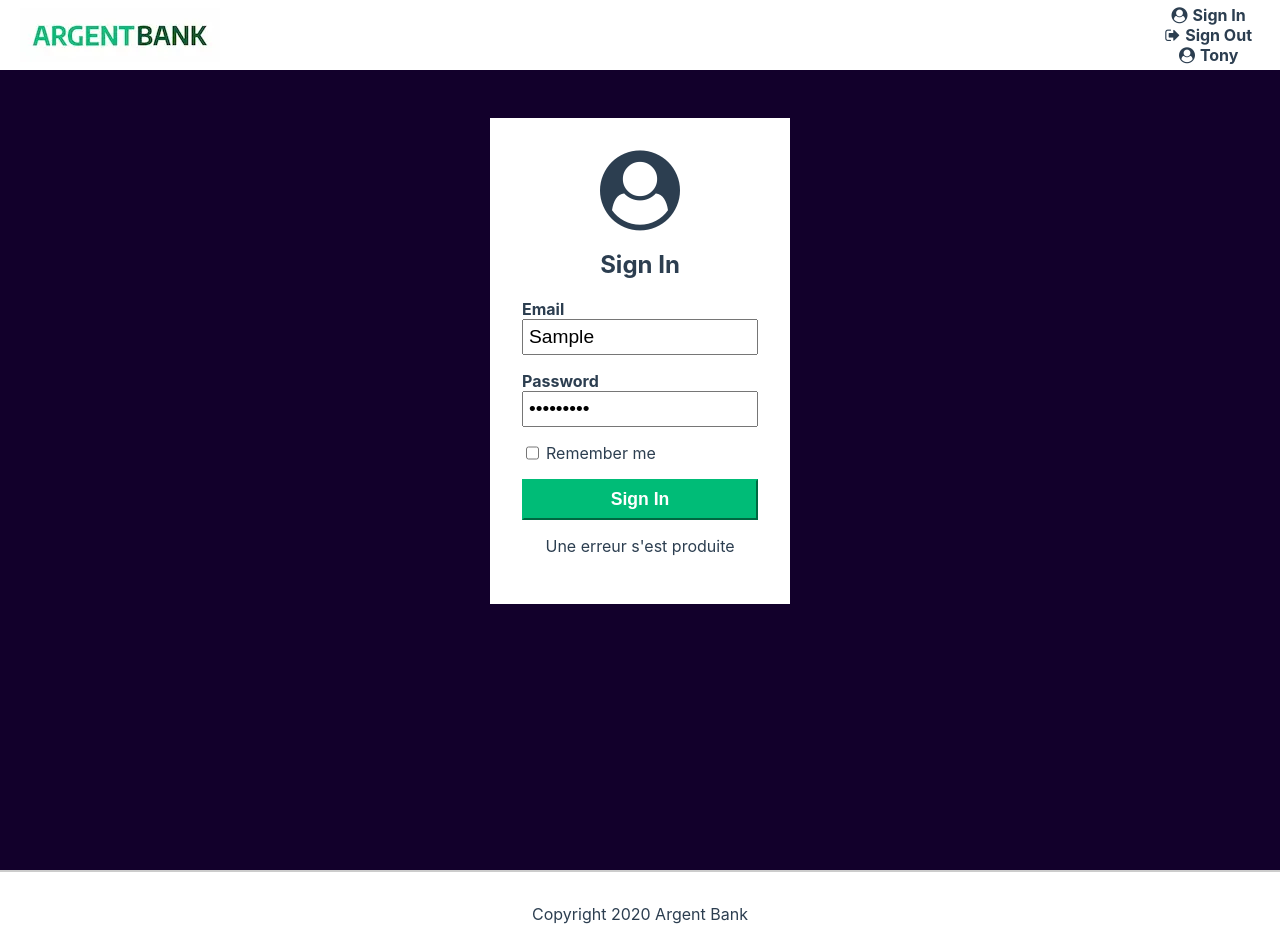
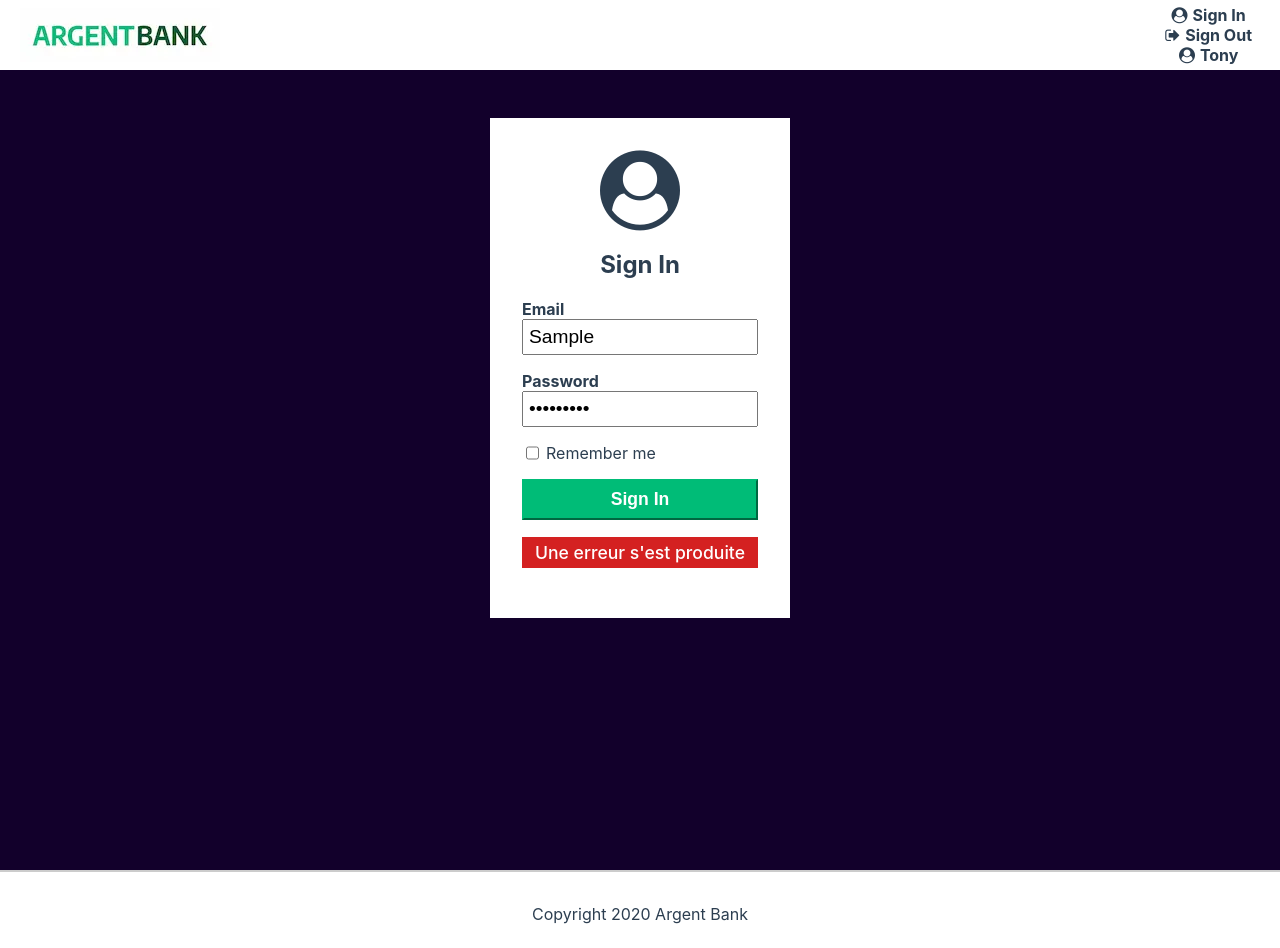
Before and after one commit to Apffou/argent-bank, a React (Create React App) app in the folder frontend/: page /login in a window 1280 px wide. Both pictures are taken after typing "Sample", "Sample123" into the empty fields and a click on the button "Sign In". Built offline with nearby package versions, Linux system fonts and the light colour scheme; no server answers.

Commit message:
Mise à jour du css pour le form

```diff
--- a/frontend/src/Components/Form/Form.js
+++ b/frontend/src/Components/Form/Form.js
@@ -79,8 +79,8 @@ export default function Form() {
                 <label for="remember-me">Remember me</label>
             </div>
             <button className="sign-in-button" type='submit'>Sign In</button>
-            {errorMessage && <p className='errorMessage'>{errorMessage} </p>}
-            {isConnected && <p className='isConnected'>Connexion réussi ! </p>}
+            {errorMessage && <p className='userconnection errorMessage'>{errorMessage} </p>}
+            {isConnected && <p className='userconnection'>Connexion réussi ! </p>}
         </form>
     )
 }
--- a/frontend/src/Components/Form/Form.scss
+++ b/frontend/src/Components/Form/Form.scss
@@ -33,3 +33,18 @@
     background-color: #00bc77;
     color: #fff;
 }
+
+//style affichage connexion réussi ou non
+
+.userconnection {
+    background-color: #00bc77;
+    padding: 5px;
+    color: #FFF;
+    font-weight: 500;
+    font-size: 1.1em;
+}
+
+.errorMessage {
+    background-color: rgb(212, 33, 33);
+    border-color: rgb(212, 33, 33);
+}
```
